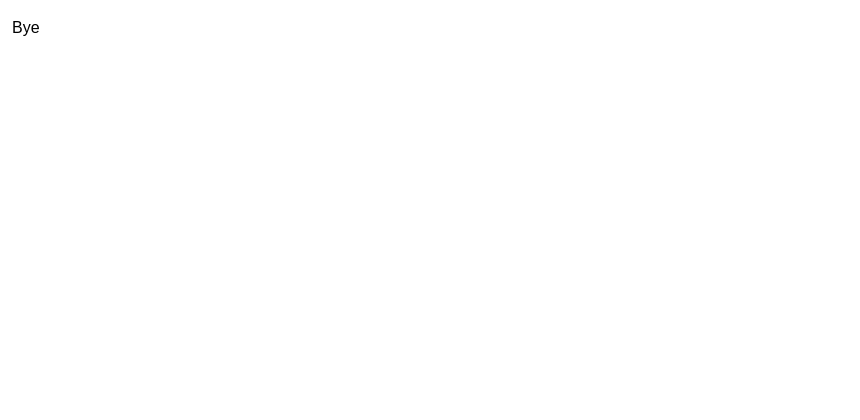
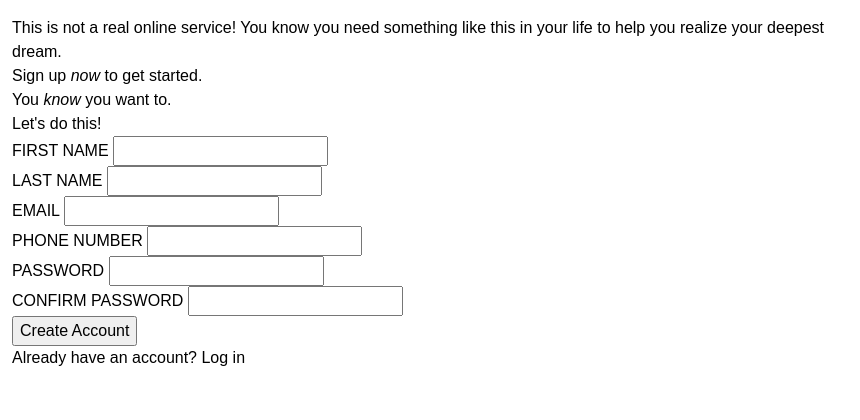
Before and after one commit to AndreaRaccagni/sign-up-form, a plain HTML site: page index.html in a window 1280 px wide. Shown: the top 420 px of the page, 420-1280 px from the left. Drawn offline with Linux system fonts and the light colour scheme; a web font is replaced by a local one.

Commit message:
Add from

```diff
--- a/index.html
+++ b/index.html
@@ -23,7 +23,56 @@
         </div>
       </section>
       <section>
-        <p>Bye</p>
+        <form>
+          <div class="form-header">
+            <div>
+              <p>
+                This is not a real online service! You know you need something like this in your life to help you
+                realize your deepest dream.
+              </p>
+
+              <p>Sign up <em>now</em> to get started.</p>
+            </div>
+            <p>You <em>know</em> you want to.</p>
+          </div>
+          <div class="form-inputs">
+            <p>Let's do this!</p>
+            <div class="inputs">
+              <p>
+                <label for="firstname">FIRST NAME</label>
+                <input type="text" id="firstname" name="firstname" />
+              </p>
+              <p>
+                <label for="lastname">LAST NAME</label>
+                <input type="text" id="lastname" name="lastname" />
+              </p>
+            </div>
+            <div class="inputs">
+              <p>
+                <label for="email">EMAIL</label>
+                <input type="email" id="email" name="email" />
+              </p>
+              <p>
+                <label for="phone">PHONE NUMBER</label>
+                <input type="tel" id="phone" name="phone" />
+              </p>
+            </div>
+            <div class="inputs">
+              <p>
+                <label for="password">PASSWORD</label>
+                <input type="password" id="password" name="password" />
+              </p>
+              <p>
+                <label for="confirm_pass">CONFIRM PASSWORD</label>
+                <input type="password" id="confirm_pass" name="confirm_pass" />
+              </p>
+            </div>
+          </div>
+          <div class="form-btn">
+            <button type="submit">Create Account</button>
+            <p>Already have an account? <span>Log in</span></p>
+          </div>
+        </form>
       </section>
     </div>
   </body>
```
